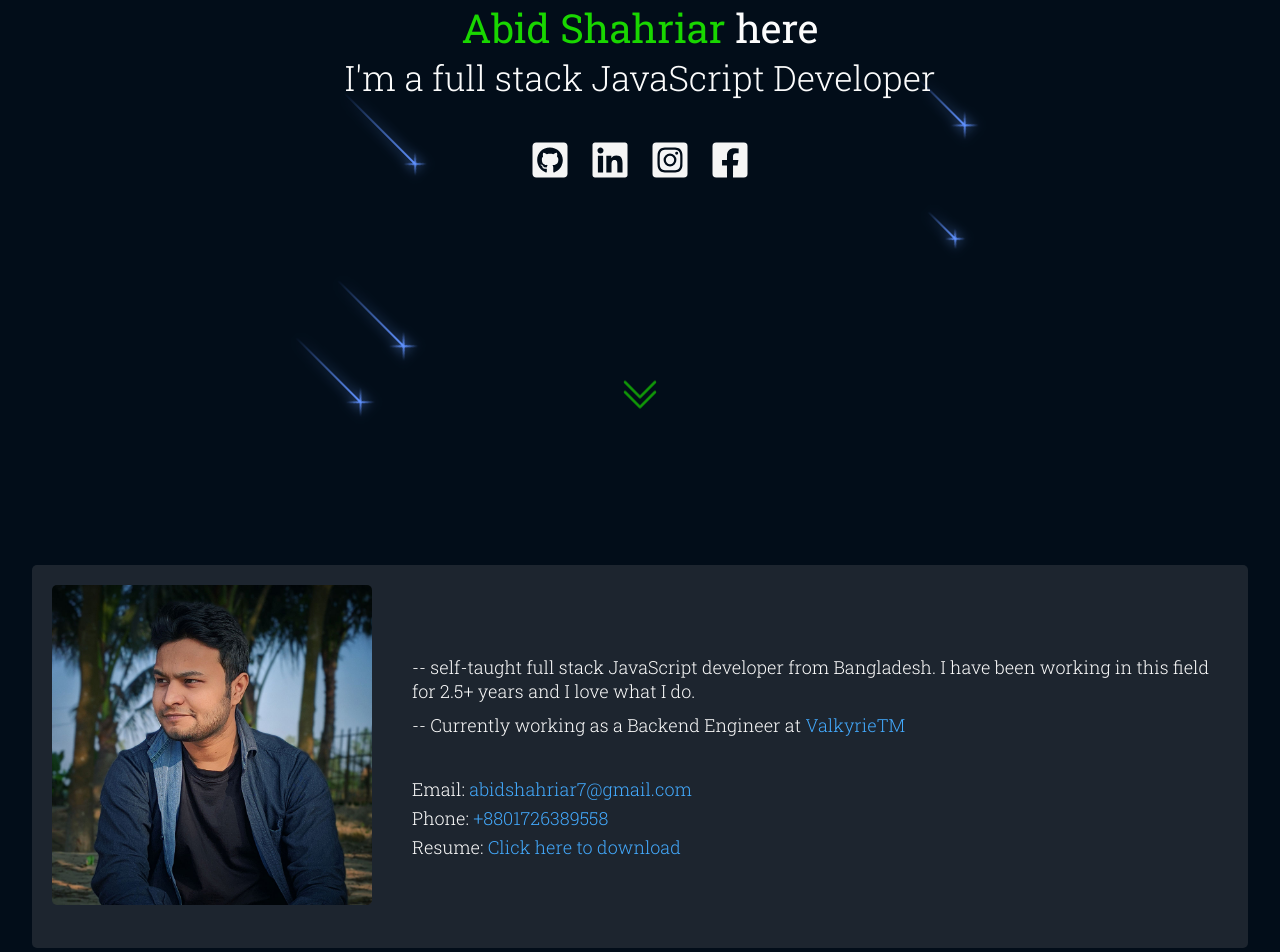
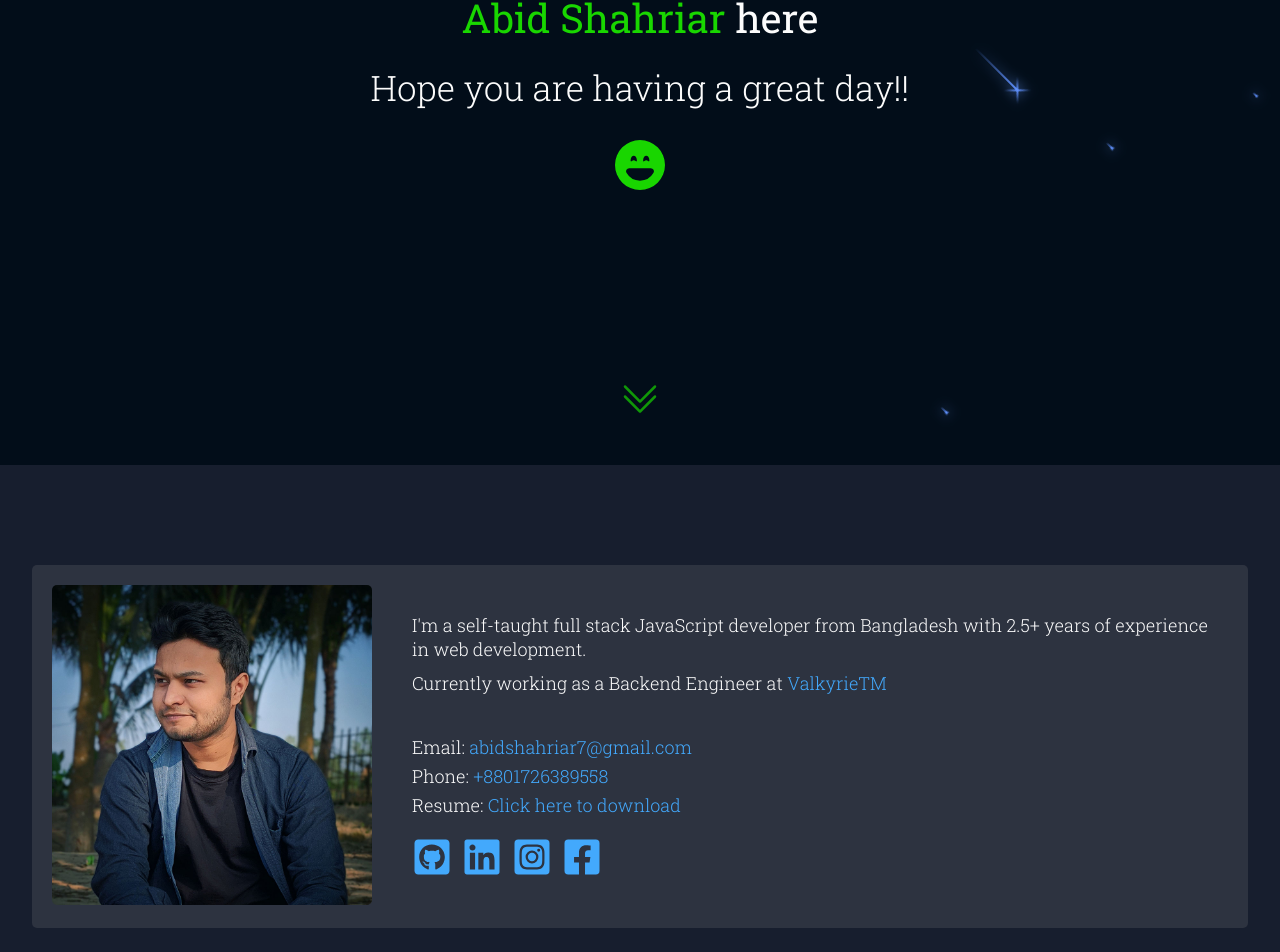
Before and after one commit to abid-shahriar/nextjs_portfolio_v2, a Next.js app: page / in a window 1280 px wide. Shown: the part 335-1287 px from the top of the page. Built offline with nearby package versions, Linux system fonts and the light colour scheme.

Commit message:
some design changes

```diff
--- a/package.json
+++ b/package.json
@@ -2,7 +2,7 @@
   "name": "portfolio2021",
   "private": true,
   "scripts": {
-    "dev": "next dev",
+    "dev": "next dev -p 3012",
     "build": "next build",
     "start": "next start",
     "lint": "next lint"
--- /dev/null
+++ b/src/components/AboutMeAndSkills/SocialIcons.tsx
@@ -0,0 +1,84 @@
+import styled from 'styled-components';
+import Link from 'next/link';
+
+import { FaFacebookSquare, FaInstagramSquare, FaLinkedin, FaGithubSquare } from 'react-icons/fa';
+
+export default function SocialIcons({ isMobile }: { isMobile: boolean }) {
+  return (
+    <IconsContainer>
+      <Link href='https://github.com/abid-shahriar' passHref>
+        <a
+          target='_blank'
+          rel='noopener noreferrer nofollow'
+          className='wow fadeInUp'
+          style={{ animationDelay: isMobile ? '0.5s' : '1.7s' }}
+          title='github icon'
+        >
+          <FaGithubSquare />
+        </a>
+      </Link>
+      <Link href='https://linkedin.com/in/abidshahriar/' passHref>
+        <a
+          target='_blank'
+          rel='noopener noreferrer nofollow'
+          className='wow fadeInUp'
+          style={{ animationDelay: isMobile ? '0.7s' : '1.9s' }}
+          title='linkedin icon'
+        >
+          <FaLinkedin />
+        </a>
+      </Link>
+      <Link href='https://instagram.com/find.abid' passHref>
+        <a
+          target='_blank'
+          rel='noopener noreferrer nofollow'
+          className='wow fadeInUp'
+          style={{ animationDelay: isMobile ? '0.9s' : '2.1s' }}
+          title='instagram icon'
+        >
+          <FaInstagramSquare />
+        </a>
+      </Link>
+      <Link href='https://facebook.com/abid.sh.akash' passHref>
+        <a
+          target='_blank'
+          rel='noopener noreferrer nofollow'
+          className='wow fadeInUp'
+          style={{ animationDelay: isMobile ? '1.1s' : '2.3s' }}
+          title='facebook icon'
+        >
+          <FaFacebookSquare />
+        </a>
+      </Link>
+    </IconsContainer>
+  );
+}
+
+const IconsContainer = styled.div`
+  margin-top: 2rem;
+  width: 100%;
+
+  a {
+    display: inline-block;
+    color: whitesmoke;
+    transition: 0.15s;
+
+    &:not(:first-child) {
+      margin-left: 1rem;
+    }
+
+    :hover {
+      color: var(--color-secondary);
+    }
+  }
+
+  svg {
+    height: 4rem;
+    width: 4rem;
+
+    @media (max-width: 768px) {
+      height: 3rem;
+      width: 3rem;
+    }
+  }
+`;
--- a/src/components/AboutMeAndSkills/index.tsx
+++ b/src/components/AboutMeAndSkills/index.tsx
@@ -2,6 +2,7 @@ import { useEffect, useState } from 'react';
 import styled from 'styled-components';
 import { Typography } from '..';
 import SkillBox from './SkillBox';
+import SocialIcons from './SocialIcons';
 
 export default function AboutMeAndSkills() {
   const [isMobile, setIsMobile] = useState(false);
@@ -34,13 +35,13 @@ export default function AboutMeAndSkills() {
         <BioInfo>
           <div className='wow fadeInUp' style={{ animationDelay: isMobile ? '0.5s' : '0.5s' }}>
             <Typography>
-              -- self-taught full stack JavaScript developer from Bangladesh. I have been working in this field for 2.5+ years and I love what I do.
+              I&apos;m a self-taught full stack JavaScript developer from Bangladesh with 2.5+ years of experience in web development.
             </Typography>
           </div>
 
           <div className='wow fadeInUp' style={{ animationDelay: isMobile ? '0.5s' : '0.7s' }}>
             <Typography margin='1rem 0 4rem 0'>
-              -- Currently working as a Backend Engineer at{' '}
+              Currently working as a Backend Engineer at{' '}
               <a href='https://valkyrietm.com/' target='_blank' rel='noopener noreferrer'>
                 ValkyrieTM
               </a>
@@ -62,6 +63,7 @@ export default function AboutMeAndSkills() {
               Resume: <a onClick={handlePdfDownload}>Click here to download</a>
             </Typography>
           </div>
+          <SocialIcons isMobile={isMobile} />
         </BioInfo>
       </AboutMe>
       <Skills>
@@ -135,11 +137,11 @@ const AboutMe = styled.div`
 const BioInfo = styled.div``;
 
 const ImageContainer = styled.div`
-  margin-bottom: 2rem;
   margin-right: 4rem;
 
   @media (max-width: 992px) {
     margin-right: 0;
+    margin-bottom: 2rem;
   }
 
   img {
@@ -187,7 +189,7 @@ const SkillsWrapper = styled.div`
 
 const StyledSection = styled.section`
   min-height: calc(100vh - var(--nav-height));
-  background-color: var(--bg-dark);
+  background-color: #171e2e;
 
   display: flex;
   flex-direction: column;
--- /dev/null
+++ b/src/components/Footer/index.tsx
@@ -0,0 +1,24 @@
+import styled from 'styled-components';
+import { Typography } from '..';
+
+export default function index() {
+  return (
+    <Footer>
+      <Typography>Abid Shahriar &copy; 2021</Typography>
+      <Typography>5800 Bogura, Bangladesh</Typography>
+    </Footer>
+  );
+}
+
+const Footer = styled.footer`
+  background-color: #131a22;
+  padding: 2rem 0;
+  display: flex;
+  align-items: center;
+  justify-content: center;
+  flex-direction: column;
+
+  p {
+    font-size: 1.6rem;
+  }
+`;
--- a/src/components/HeroSection/SocialIcons.tsx
+++ /dev/null
@@ -1,50 +0,0 @@
-import styled from 'styled-components';
-import Link from 'next/link';
-
-import { FaFacebookSquare, FaInstagramSquare, FaLinkedin, FaGithubSquare } from 'react-icons/fa';
-
-export default function SocialIcons() {
-  return (
-    <IconsContainer>
-      <Link href='https://github.com/abid-shahriar' passHref>
-        <a target='_blank' rel='noopener noreferrer nofollow' className='wow fadeInUp' data-wow-delay='2.7s' title='github icon'>
-          <FaGithubSquare />
-        </a>
-      </Link>
-      <Link href='https://linkedin.com/in/abidshahriar/' passHref>
-        <a target='_blank' rel='noopener noreferrer nofollow' className='wow fadeInUp' data-wow-delay='2.9s' title='linkedin icon'>
-          <FaLinkedin />
-        </a>
-      </Link>
-      <Link href='https://instagram.com/find.abid' passHref>
-        <a target='_blank' rel='noopener noreferrer nofollow' className='wow fadeInUp' data-wow-delay='3.1s' title='instagram icon'>
-          <FaInstagramSquare />
-        </a>
-      </Link>
-      <Link href='https://facebook.com/abid.sh.akash' passHref>
-        <a target='_blank' rel='noopener noreferrer nofollow' className='wow fadeInUp' data-wow-delay='3.3s' title='facebook icon'>
-          <FaFacebookSquare />
-        </a>
-      </Link>
-    </IconsContainer>
-  );
-}
-
-const IconsContainer = styled.div`
-  margin-top: 4rem;
-  display: flex;
-  a {
-    color: whitesmoke;
-    transition: 0.15s;
-
-    :hover {
-      color: var(--color-secondary);
-    }
-  }
-
-  svg {
-    margin: 0 1rem;
-    height: 4rem;
-    width: 4rem;
-  }
-`;
--- a/src/components/HeroSection/index.tsx
+++ b/src/components/HeroSection/index.tsx
@@ -1,9 +1,9 @@
 import styled from 'styled-components';
-import { BsChevronDoubleDown } from 'react-icons/bs';
+import { BsChevronDoubleDown, BsFillEmojiLaughingFill } from 'react-icons/bs';
+import { MdOutlineTagFaces } from 'react-icons/md';
 
 import { Typography } from '..';
 import BackgroundAnimation from './BackgroundAnimation';
-import SocialIcons from './SocialIcons';
 
 export default function HeroSection() {
   return (
@@ -21,16 +21,18 @@ export default function HeroSection() {
             here
           </StyledTypo>
         </div>
+
         <div className='wow fadeInUp' data-wow-delay='2.5s'>
-          <StyledTypo fontSize='3.5rem' textAlign='center'>
-            I&apos;m a full stack JavaScript Developer{' '}
+          <StyledTypo fontSize='3.5rem' textAlign='center' margin='2rem 0 3rem'>
+            Hope you are having a great day!!
           </StyledTypo>
+        </div>
+        <div className='wow zoomInUp' data-wow-delay='2.7s' style={{ animationDuration: '2s' }}>
+          <BsFillEmojiLaughingFill size='5rem' color='var(--color-secondary)' />
         </div>
       </InitialInfo>
 
-      <SocialIcons />
-
-      <DownIcon>
+      <DownIcon className='wow fadeInUp' data-wow-delay='2.9s'>
         <BsChevronDoubleDown size='4rem' color='var(--color-secondary)' />
       </DownIcon>
     </StyledSection>
@@ -44,6 +46,11 @@ const DownIcon = styled.div`
 
   & > * {
     animation: downAnimation 3.5s infinite ease-in-out;
+  }
+
+  @media (max-width: 768px) {
+    position: static;
+    margin-top: 4rem;
   }
 
   @keyframes downAnimation {
--- a/src/components/Preloader/index.tsx
+++ b/src/components/Preloader/index.tsx
@@ -81,7 +81,7 @@ const PreloaderContainer = styled.div`
 `;
 
 const RocketWrapper = styled.div`
-  height: 250px;
+  height: 150px;
   position: relative;
   animation: rocket-fly 1.5s linear infinite;
   z-index: 100;
@@ -90,7 +90,7 @@ const RocketWrapper = styled.div`
   &::after {
     content: '';
     position: absolute;
-    height: 200px;
+    height: 150px;
     width: 30px;
     background: linear-gradient(to bottom, #00b7ff, transparent);
     bottom: 0;
--- a/src/components/index.ts
+++ b/src/components/index.ts
@@ -2,3 +2,4 @@ export { default as Typography } from './Typography';
 export { default as Preloader } from './Preloader';
 export { default as HeroSection } from './HeroSection';
 export { default as ProjectsSection } from './ProjectsSection';
+export { default as Footer } from './Footer';
--- a/src/pages/index.tsx
+++ b/src/pages/index.tsx
@@ -1,6 +1,6 @@
 import Head from 'next/head';
 import styled from 'styled-components';
-import { HeroSection, Preloader, ProjectsSection } from '../components';
+import { HeroSection, Preloader, ProjectsSection, Footer } from '../components';
 import AboutMeAndSkills from '../components/AboutMeAndSkills';
 
 export default function Home() {
@@ -13,6 +13,7 @@ export default function Home() {
         <AboutMeAndSkills />
         <ProjectsSection />
       </Main>
+      <Footer />
 
       <Head>
         <title>Abid Shahriar</title>
--- a/src/styles/main.scss
+++ b/src/styles/main.scss
@@ -38,6 +38,7 @@ body {
 
 section {
   scroll-margin-top: var(--nav-height);
+  overflow: hidden;
 }
 
 ::-webkit-scrollbar {
```
Also changed, not shown: 1 other file (tests, documents, lock files or other folders).
